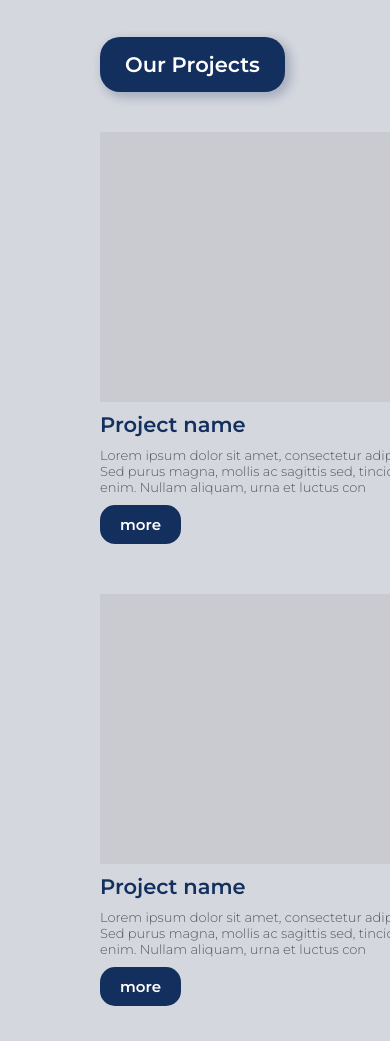
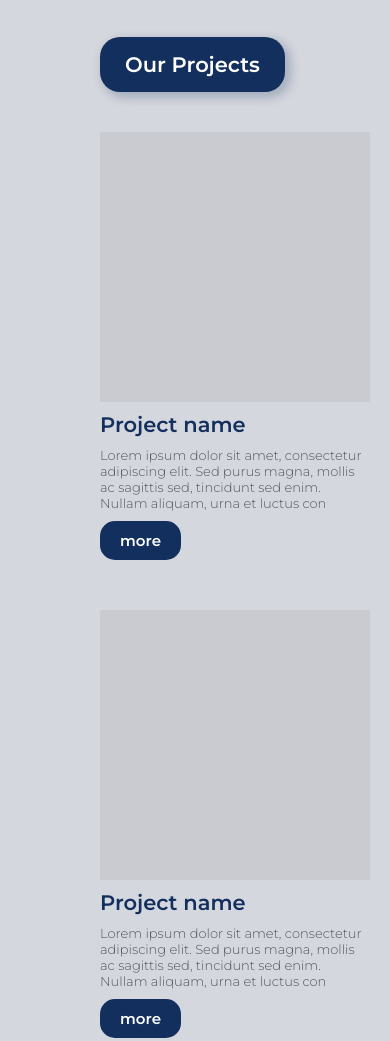
Before and after one commit to Romashka13579/CyberSoft, a plain HTML site: page company.html in a window 390 px wide. Shown: the part 2760-3801 px from the top of the page. Drawn offline with Linux system fonts and the light colour scheme.

Commit message:
images sizing

```diff
--- a/css/company.css
+++ b/css/company.css
@@ -187,7 +187,7 @@
 }
 
 .company-our-projects-card{
-    width: 360px;
+    max-width: 360px;
     display: flex;
     flex-direction: column;
     gap: 10px;
@@ -208,6 +208,7 @@
 }
 
 .company-our-projects-card-description{
+    width: fit-content;
     font-family: 'Montserrat';
     font-style: normal;
     font-weight: 400;
@@ -253,6 +254,20 @@
     }
 }
 
+@media screen and (max-width:560px) {
+    .company-our-projects-card-image,
+    .company-our-projects-card{
+        width: auto;
+    }
+}
+
+@media screen and (max-width:470px) {
+    .company-our-projects-card-image,
+    .company-our-projects-card{
+        width: 270px;
+    }
+}
+
 @media screen and (max-width:450px) {
     .company-block-1{
         padding: 80px 0px;
--- a/css/forall.css
+++ b/css/forall.css
@@ -29,6 +29,8 @@
     --text-size-std-16:16px;
     --text-size-std-14:14px;
     --text-size-std-12:12px;
+    --icon-pp: 80px;
+    --icon-team-card-links: 25px;
 }
 
 .dark,
@@ -361,6 +363,7 @@ body {
     :root{
         --text-size-std-50: 45px;
         --text-size-std-42: 38px;
+        --text-size-std-40: 36px;
         --text-size-std-38: 34px;
         --text-size-std-32: 29px;
         --text-size-std-30: 27px;
@@ -374,6 +377,9 @@ body {
         --text-size-std-18: 16px;
         --text-size-std-16: 15px;
         --text-size-std-14: 13px;
+
+        --icon-pp: 70px;
+        --icon-team-card-links: 23px;
     }
 }
 
@@ -381,6 +387,7 @@ body {
     :root{
         --text-size-std-50: 40px;
         --text-size-std-42: 34px;
+        --text-size-std-40: 32px;
         --text-size-std-38: 30px;
         --text-size-std-32: 26px;
         --text-size-std-30: 24px;
@@ -395,6 +402,9 @@ body {
         --text-size-std-16: 14px;
         --text-size-std-14: 12px;
         --text-size-std-12: 11px;
+
+        --icon-pp: 60px;
+        --icon-team-card-links: 21px;
     }
 }
 
@@ -402,6 +412,7 @@ body {
     :root{
         --text-size-std-50: 35px;
         --text-size-std-42: 30px;
+        --text-size-std-40: 30px;
         --text-size-std-38: 26px;
         --text-size-std-32: 23px;
         --text-size-std-30: 21px;
@@ -416,5 +427,8 @@ body {
         --text-size-std-16: 13px;
         --text-size-std-14: 12px;
         --text-size-std-12: 10px;
+
+        --icon-pp: 50px;
+        --icon-team-card-links: 18px;
     }
 }
--- a/css/order.css
+++ b/css/order.css
@@ -423,8 +423,8 @@
 }
 
 .order-types-main-link{
-    width: 80px;
-    height: 80px;
+    width: var(--icon-pp);
+    height: var(--icon-pp);
     background: url(../img/powerpoint.png) center/cover;
     opacity: 1;
 }
--- a/css/team.css
+++ b/css/team.css
@@ -202,8 +202,8 @@
 }
 
 .team-people-card-link {
-    width: 25px;
-    height: 25px;
+    width: var(--icon-team-card-links);
+    height: var(--icon-team-card-links);
     border-radius: 50%;
 }
 
```
